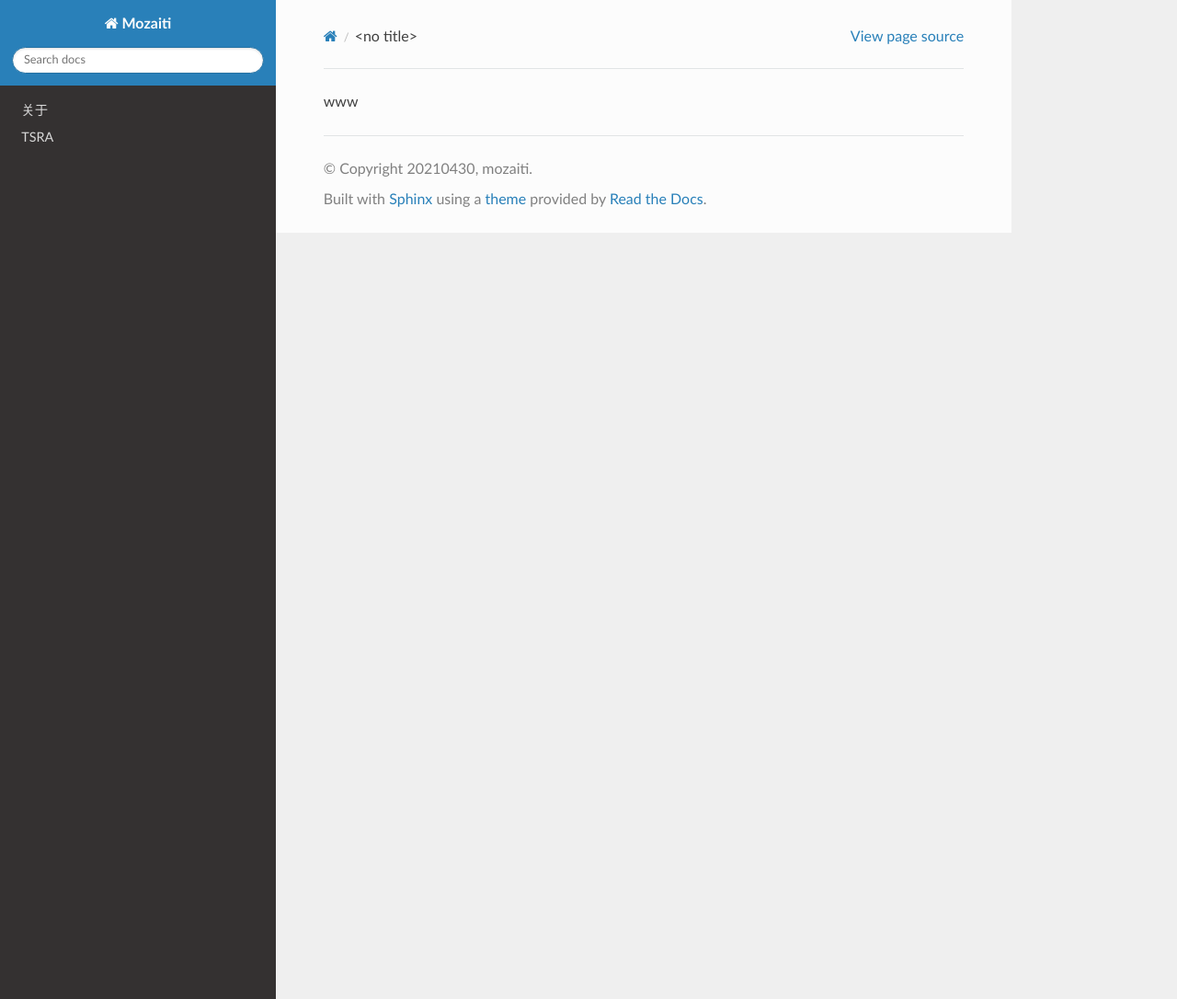
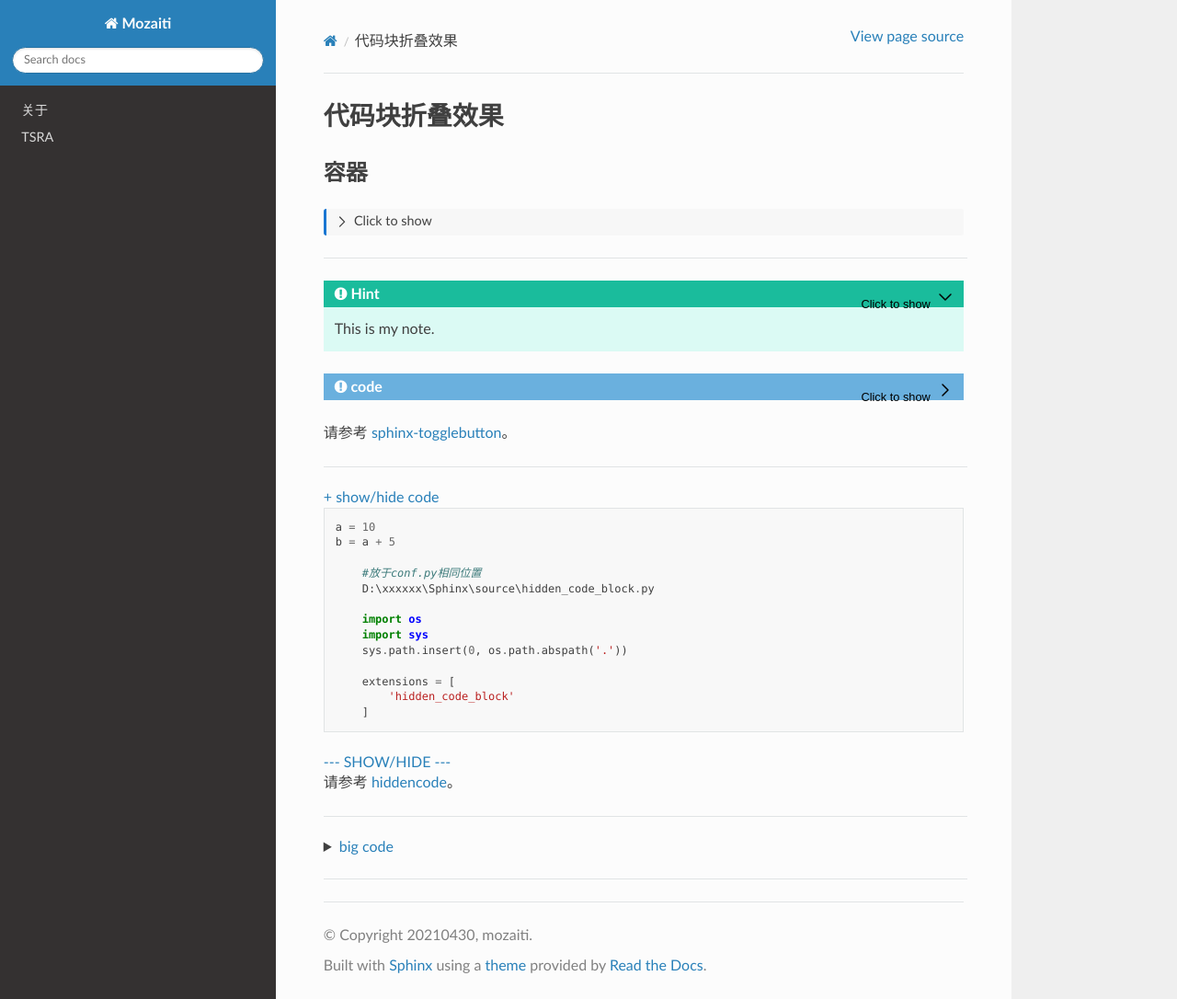
Before and after one commit to timhuang5129/mozaiti, a Sphinx documentation site: the page built from source/about/manual/docs/toggle.rst, in a window 1280 px wide and 1086 px high. Shown: the whole window at 92% size. Built offline with Sphinx 7.4.7 and the Read the Docs theme 2.0.0, drawn with Linux system fonts in a browser that asks for light colours; pages that are not in the unit, such as notebooks, are missing from menus.

Commit message:
Update toggle.rst

```diff
--- a/source/about/manual/docs/toggle.rst
+++ b/source/about/manual/docs/toggle.rst
@@ -1 +1,81 @@
-www
+代码块折叠效果
+===================
+
+容器
+---------------
+.. container:: toggle, toggle-hidden
+
+	.. admonition:: Look at that, an image!
+
+		.. image:: ../../_static/imgs/logo.gif
+
+.. raw:: html
+
+	<hr width="700" size="20"/>
+
+.. hint::
+	:class: dropdown, toggle-shown
+
+	This is my note.
+
+.. admonition:: code
+	:class: dropdown
+
+		def some_function():
+			interesting = False
+			print 'This line is highlighted.'
+			print 'This one is not...'
+			print '...but this one is.'
+
+请参考 `sphinx-togglebutton <https://pypi.org/project/sphinx-togglebutton/>`_。
+
+.. raw:: html
+
+	<hr width="700" size="20"/>
+
+.. hidden-code-block:: python
+    :starthidden: False
+
+    a = 10
+    b = a + 5
+
+	#放于conf.py相同位置
+	D:\xxxxxx\Sphinx\source\hidden_code_block.py
+
+	import os
+	import sys
+	sys.path.insert(0, os.path.abspath('.'))
+
+	extensions = [
+	    'hidden_code_block'
+	]
+
+.. hidden-code-block:: python
+	:linenos:
+	:label: --- SHOW/HIDE ---
+
+	x = 10
+	y = x + 5
+
+请参考 `hiddencode <https://github.com/scopatz/hiddencode/blob/master/index.rst>`_。
+
+.. raw:: html
+
+	<hr width="700" size="20"/>
+
+.. raw:: html
+
+   <details>
+   <summary><a>big code</a></summary>
+
+.. code-block:: python
+
+   lots_of_code = "this text block"
+
+.. raw:: html
+
+   </details>
+
+.. raw:: html
+
+	<hr width="700" size="20"/>
```
